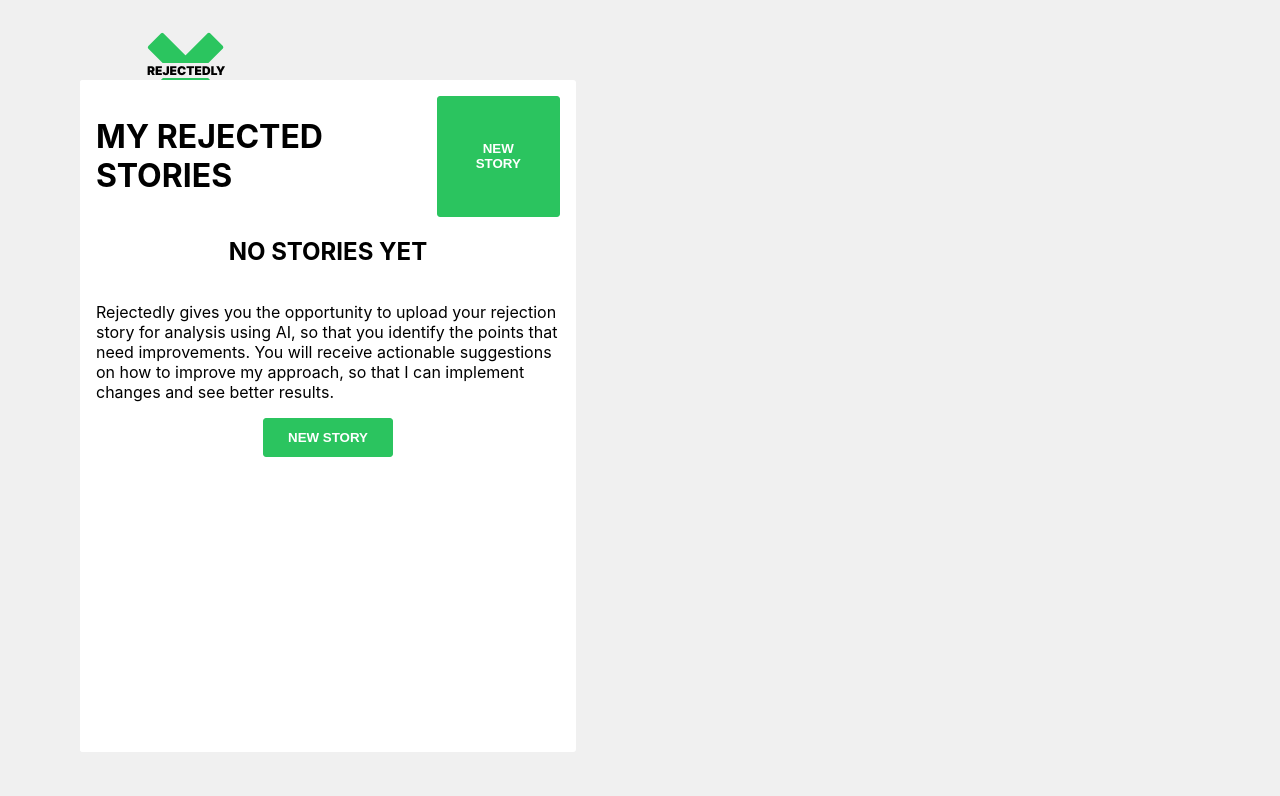
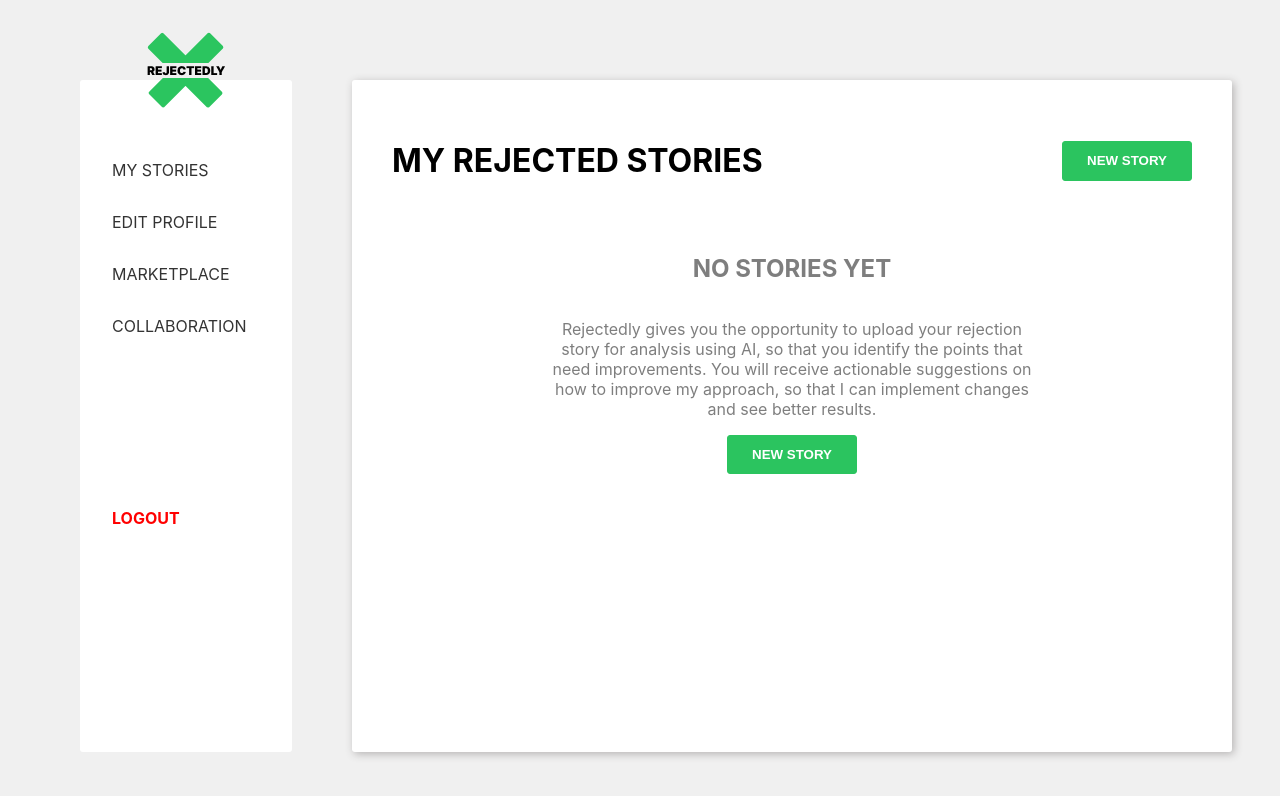
Before and after one commit to rimaabouchacra/Rejectedly, a React (Create React App) app in the folder rejectedly-frontend/: page /analysis in a window 1280 px wide. Shown: the top 796 px of the page. Built offline with nearby package versions, Linux system fonts and the light colour scheme.

Commit message:
added rejection story style final

```diff
--- a/rejectedly-frontend/src/components/rejectionstory/index.css
+++ b/rejectedly-frontend/src/components/rejectionstory/index.css
@@ -4,22 +4,31 @@
     top: 0;
     left: 0;
     bottom: 0;
-    width: 29rem;
+    width: 50rem;
     background-color: white;
     border-radius: 0.188rem;
     margin: 3rem;
-    padding: 1rem;
-    margin-left: 5rem;
+    padding: 2.5rem;
+    margin-left: 22rem;
     margin-top: 5rem;
+    box-shadow: 2px 2px 8px rgb(181, 179, 179);
 }
 .header{
     display: flex;
     flex-direction: row;
     justify-content: space-between;
+    align-items: center;
 }
 .text{
     display: flex;
     flex-direction: column;
     justify-content: center;
     align-items: center;
+    text-align: center;
+    padding-left: 10rem;
+    padding-right: 10rem;
+    margin-top: 2rem;
 }
+.textt{
+    opacity: 50%;
+}
--- a/rejectedly-frontend/src/components/rejectionstory/index.js
+++ b/rejectedly-frontend/src/components/rejectionstory/index.js
@@ -10,8 +10,8 @@ return (
           <button className='all-btn'>NEW STORY</button>
       </div>
       <div className='text'>
-          <h2>NO STORIES YET</h2>
-          <p>Rejectedly gives you the opportunity to upload your rejection story for analysis using AI, so that you identify the points that need improvements. You will receive actionable suggestions on how to improve my approach, so that I can implement changes and see better results.</p>
+          <h2 className='textt'>NO STORIES YET</h2>
+          <p className='textt'>Rejectedly gives you the opportunity to upload your rejection story for analysis using AI, so that you identify the points that need improvements. You will receive actionable suggestions on how to improve my approach, so that I can implement changes and see better results.</p>
           <button className='all-btn'>NEW STORY</button>
       </div>
     </div>
```
